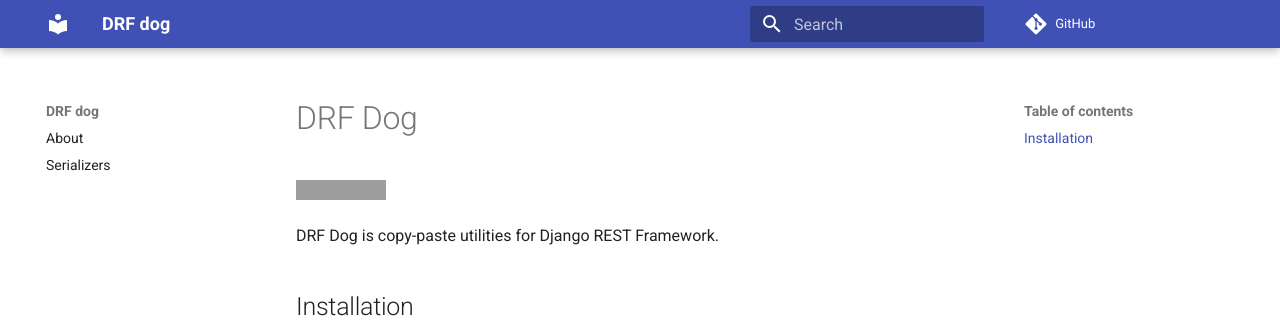
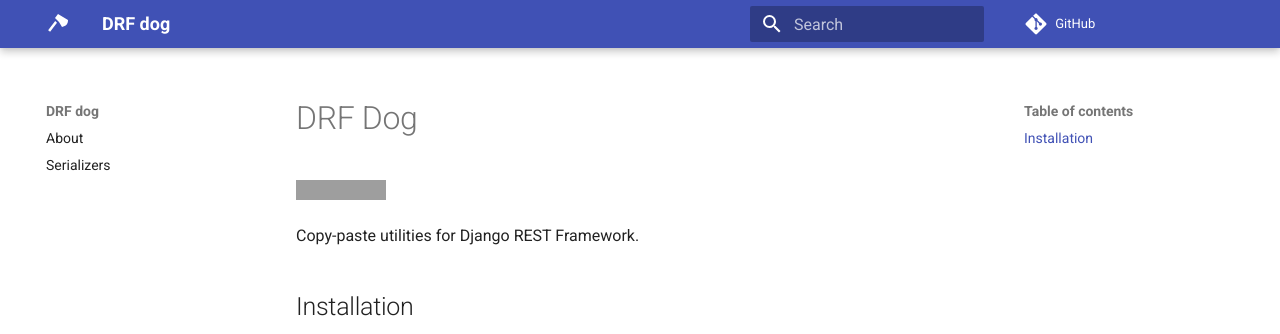
Before and after one commit to coaxsoft/drf_dog, an MkDocs documentation site: the page built from docs/index.md, in a window 1280 px wide. Shown: the top 334 px of the page. Built offline with MkDocs 1.6.1 and Material for MkDocs 9.7.7, drawn with Linux system fonts in a browser that asks for light colours; comment, search, counter and statistics services are not loaded; grey boxes are pictures that could not be loaded.

Commit message:
Add icons to docs

```diff
--- a/docs/index.md
+++ b/docs/index.md
@@ -2,7 +2,7 @@
 
 ![Python package](https://github.com/coaxsoft/drf_dog/workflows/Python%20package/badge.svg)
 
-DRF Dog is copy-paste utilities for Django REST Framework.
+Copy-paste utilities for Django REST Framework.
 
 ## Installation
 
--- a/mkdocs.yml
+++ b/mkdocs.yml
@@ -2,6 +2,9 @@ site_name: DRF dog
 repo_url: https://github.com/coaxsoft/drf_dog
 theme:
   name: material
+  favicon: assets/favicon.png
+  icon:
+    logo: material/axe
 nav:
   - About: about.md
   - Serializers: serializers.md
```
Also changed, not shown: docs/assets/favicon.png (added).
